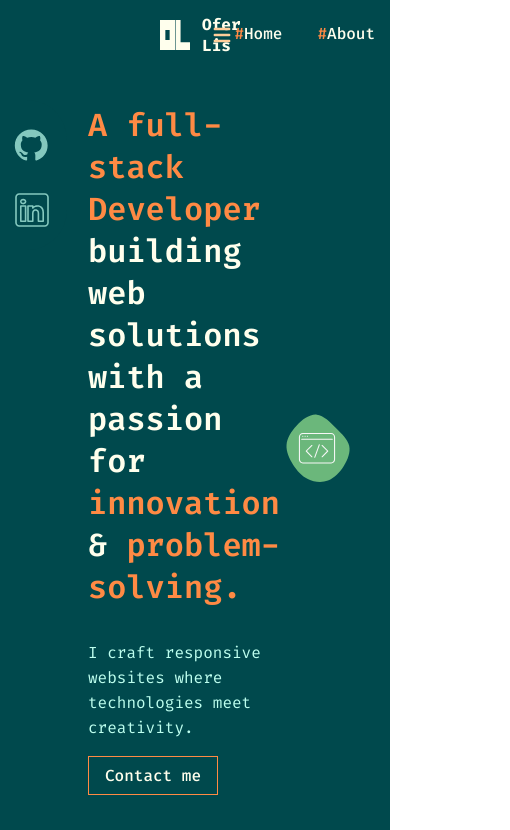
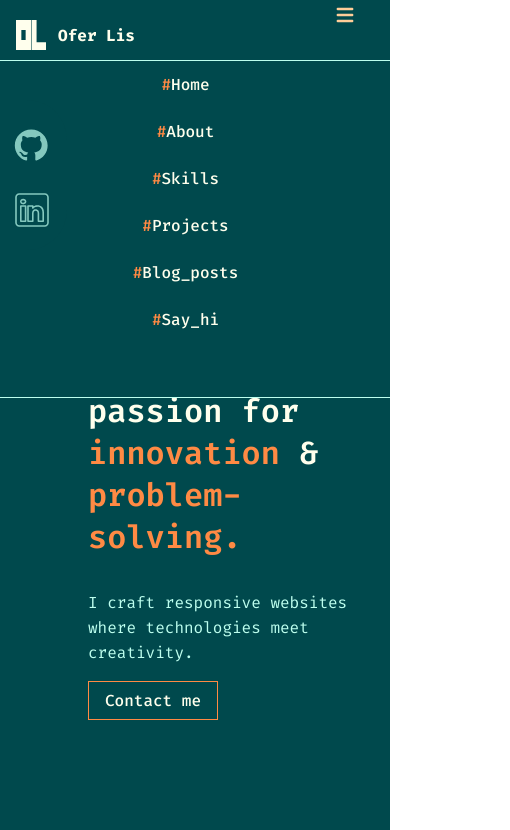
Before and after one commit to Oferlis/portfolio-website, a React (Create React App) app: page / in a window 390 px wide. Shown: the top 830 px of the page, 510 px wide, since content can reach past the window. Built offline with nearby package versions, Linux system fonts and the light colour scheme.

Commit message:
mobile adaptation steps

```diff
--- a/src/App.css
+++ b/src/App.css
@@ -31,7 +31,8 @@
   height: 70px;
   overflow: hidden;
   transition: 0.3s ease-in-out;
-  }
+
+}
 
 .sticky {
   position: sticky;
@@ -43,7 +44,14 @@
   align-items: center;
   justify-content: space-between;
   margin-left: 10rem;
+  margin-right: 5rem;
   width: 100%;
+
+  @media (max-width: 768px) {
+    margin-left: 1rem;
+    margin-right: 0rem;
+
+  }
 }
 
 .align-center {
@@ -57,6 +65,82 @@
   place-content: space-between;
   width: 70%;
   align-items: center;
+
+  @media (max-width: 768px) {
+    flex-direction: column;
+    width: 100%;
+    position: absolute;
+    top: 60px;
+    left: 0;
+    height: calc(100vh - 77px);
+    place-content:initial;
+  }
+}
+
+.nav-div button {
+  border: 0;
+  height: 40px;
+  width: 40px;
+  padding: 0.5rem;
+  border-radius: 50%;
+  cursor: pointer;
+  transition: background-color 0.2s ease-in-out;
+  position: absolute;
+  right: 25px;
+  transform: translateY(-50%);
+  display: none;
+
+  @media screen and (max-width: 768px) {
+      display: block;
+  }
+}
+.navigation-menu {
+  margin-left: auto;
+}
+
+.navigation-menu ul {
+  display: none;
+  padding: 0;
+
+  @media screen and (max-width: 768px) {
+    position: absolute;
+    top: 60px;
+    left: 0;
+    flex-direction: column;
+    width: 100%;
+
+    height: 40vh;
+    background-color: #00494D;
+    border-top: 1px solid #BDFFEF;
+    border-bottom: 1px solid #BDFFEF;
+  }
+}
+
+.navigation-menu.expanded ul {
+  display: flex;
+  @media screen and (max-width: 768px) {
+    display: block;
+  }
+}
+.navigation-menu li {
+  list-style-type: none;
+  margin: 0 1rem;
+}
+
+.navigation-menu li a:hover {
+  background-color: #eee;
+
+}
+.navigation-menu li a {
+  text-decoration: none;
+  display: block;
+  width: 100%;
+
+  @media screen and (max-width: 767px) {
+    color: #FFFFED;
+    width: 100%;
+    padding: 0.5rem 0;
+  }
 }
 
 .nav-list li {
@@ -72,6 +156,11 @@
   padding-bottom: 4px; /* Adjust this value to control the height of the underscore */
   text-decoration: none;
   margin-right: 35px;
+
+  @media screen and (max-width: 768px) {
+    text-align: center;
+    padding: 5px;
+  }
 }
 
 .nav-list li em {
@@ -152,6 +241,11 @@
 .about-image {
   width: 60vh;
   height: 70vh;
+
+  @media screen and (max-width: 768px) {
+    visibility: collapse;
+    width: 0px;
+  }
 }
 
 .about-button {
@@ -471,6 +565,10 @@ h2 {
   width: 80%;
   gap: 16px;
   margin-left: 171px;
+
+  @media (max-width: 768px) {
+    margin-left: 10px
+  }
 }
 
 .section-seperator em {
@@ -518,19 +616,24 @@ h2 {
 
 .collapse-mobile {
   @media (max-width: 768px) {
-    visibility: collapse;
+    /* visibility: collapse; */
 
   }
 }
 
-.skills-mobile {
+.skills-div {
+  justify-content: center;
+  gap: 100px;
+  display: flex;
+  flex-direction: row;
+
   @media (max-width: 768px) {
-    display: flex;
     flex-direction: column;
+    gap: 10px
   }
 }
 
-.skills-mobile .skills-mobile {
+.skills-div .skills-mobile {
   @media (max-width: 768px) {
     display: flex;
     flex-direction: column;
@@ -572,6 +675,10 @@ h2 {
   justify-content: center;
   gap: 1rem;
   margin-top: 2rem;
+
+  @media (max-width: 768px) {
+
+  }
 }
 
 .proj-img {
--- a/src/sections/BlogPosts.js
+++ b/src/sections/BlogPosts.js
@@ -1,6 +1,7 @@
 import SectionSeperator from "../components/sectionSeperator";
 
 export default function BlogPosts() {
+  if (window.innerWidth > 768) {
     return (
       <div id="blog-posts" className="div-ex blog-div">
         <SectionSeperator sectionName="Blog Posts" />
@@ -37,4 +38,7 @@ export default function BlogPosts() {
         </div>
       </div>
     );
+  } else {
+    return <div>blog posts div</div>;
   }
+}
--- a/src/sections/Navbar.js
+++ b/src/sections/Navbar.js
@@ -2,7 +2,7 @@ import { useEffect, useState } from "react";
 import { HashLink } from "react-router-hash-link";
 
 export default function Navbar() {
-  const [showMenu, setShowMenu] = useState("hidden");
+  const [showMenu, setShowMenu] = useState(true);
   const [sticky, setSticky] = useState(false);
 
   useEffect(() => {
@@ -14,8 +14,8 @@ export default function Navbar() {
   });
 
   const isShowMenu = () => {
-    if (showMenu === "hidden") setShowMenu("");
-    else setShowMenu("hidden");
+    if (showMenu) setShowMenu(false);
+    else setShowMenu(true);
   };
 
   return (
@@ -30,9 +30,9 @@ export default function Navbar() {
           <p className="name-logo">Ofer Lis</p>
         </HashLink>
         <button
+          datacollaspe
           onClick={isShowMenu}
           type="button"
-          className="inline-flex md:items-center p-2text-sm rounded-lg md:hidden hover:bg-gray-100 focus:outline-none focus:ring-2 focus:ring-gray-200 dark:hover:bg-gray-700 dark:focus:rin"
           aria-controls="navbar-default"
           aria-expanded="false"
         >
@@ -51,7 +51,10 @@ export default function Navbar() {
             ></path>
           </svg>
         </button>
-        <div className={showMenu + "md:block items-center"} id="navbar-default">
+        <div
+          className={showMenu ? "navigation-menu expanded" : "navigation-menu"}
+          id="navbar-default"
+        >
           <ul className="nav-list">
             <li>
               <HashLink
@@ -114,31 +117,6 @@ export default function Navbar() {
                 <em>#</em>Say_hi
               </HashLink>
             </li>
-            <li>
-              <a
-                href="https://www.linkedin.com/in/ofer-lis/"
-                target="_blank"
-                rel="noreferrer noopener"
-              >
-                <img
-                  src={process.env.PUBLIC_URL + "/images/LinkedIn_icon.svg"}
-                  className="md:h-6 h-10 block py-2 md:py-0 pl-3 pr-4 "
-                  alt="my LinkedIn profile"
-                />
-              </a>
-            </li>
-            <li>
-              <a
-                href="https://github.com/Oferlis"
-                target="_blank"
-                rel="noreferrer noopener"
-              >
-                <img
-                  src={process.env.PUBLIC_URL + "/images/github_icon.svg"}
-                  alt="my Github profile"
-                />
-              </a>
-            </li>
           </ul>
         </div>
       </div>
--- a/src/sections/Projects.js
+++ b/src/sections/Projects.js
@@ -1,3 +1,5 @@
+// import { useState } from "react";
+
 import ProjectDisplay from "../components/ProjectDisplay";
 import { readingList } from "../projects-items/readingList";
 import { overlay } from "../projects-items/overlay";
@@ -6,48 +8,16 @@ import { portfolioSite } from "../projects-items/portfolioSite";
 import SectionSeperator from "../components/sectionSeperator";
 
 export default function Projects() {
-  // const [displayProject, setDisplayProject] = useState(readingList);
-  // let isSelected = false;
-  // const handleItemClicked = (item) => {
-  //   setDisplayProject(item);
-  //   isSelected = true;
+  // const [carValue, setCarValue] = useState(0);
+
+  // const handleCarInc = (e) => {
+  //   if (e.target.value === "4") {
+  //     setCarValue(0);
+  //   } else {
+  //     setCarValue(e.target.value + 1);
+  //   }
   // };
-
-  // return (
-  //   <div id="projects" className="div-ex row-div proj-div">
-  //     <div className="my-auto py-4 w-1/3">
-  //       <h1 className="md:text-4xl text-2xl mb-4 ">My Projects </h1>
-  //       <ul className="">
-  //         <li
-  //           className={`proj-list-item ${isSelected ? "selected" : ""}`}
-  //           onClick={() => handleItemClicked(readingList)}
-  //         >
-  //           Reading List
-  //         </li>
-  //         <li
-  //           className="proj-list-item"
-  //           onClick={() => handleItemClicked(overlay)}
-  //         >
-  //           Overlay
-  //         </li>
-  //         <li
-  //           className="proj-list-item"
-  //           onClick={() => handleItemClicked(sharkio)}
-  //         >
-  //           Sharkio
-  //         </li>
-  //         <li
-  //           className="proj-list-item"
-  //           onClick={() => handleItemClicked(portfolioSite)}
-  //         >
-  //           Portfolio site
-  //         </li>
-  //       </ul>
-  //     </div>
-  //     <ProjectDisplay content={displayProject} />
-  //   </div>
-  // );
-
+  if (window.innerWidth > 768) {
     return (
       <div id="projects" className="proj-div">
         <SectionSeperator sectionName="Projects" />
@@ -59,4 +29,11 @@ export default function Projects() {
         </div>
       </div>
     );
+  } else {
+    return (
+      <div id="projects" className="proj-div">
+        mobile view
+      </div>
+    );
   }
+}
--- a/src/sections/Skills.js
+++ b/src/sections/Skills.js
@@ -7,10 +7,7 @@ const Skills = () => {
   return (
     <div id="skills" className="skills">
       <SectionSeperator sectionName="Skills" />
-      <div
-        className="row-div skills-mobile"
-        style={{ justifyContent: "center", gap: "100px" }}
-      >
+      <div className="skills-div">
         <div style={{ position: "relative", width: 300, height: 300 }}>
           <Cube />
         </div>
```
Lines whose indentation alone changed are shown as unchanged.
